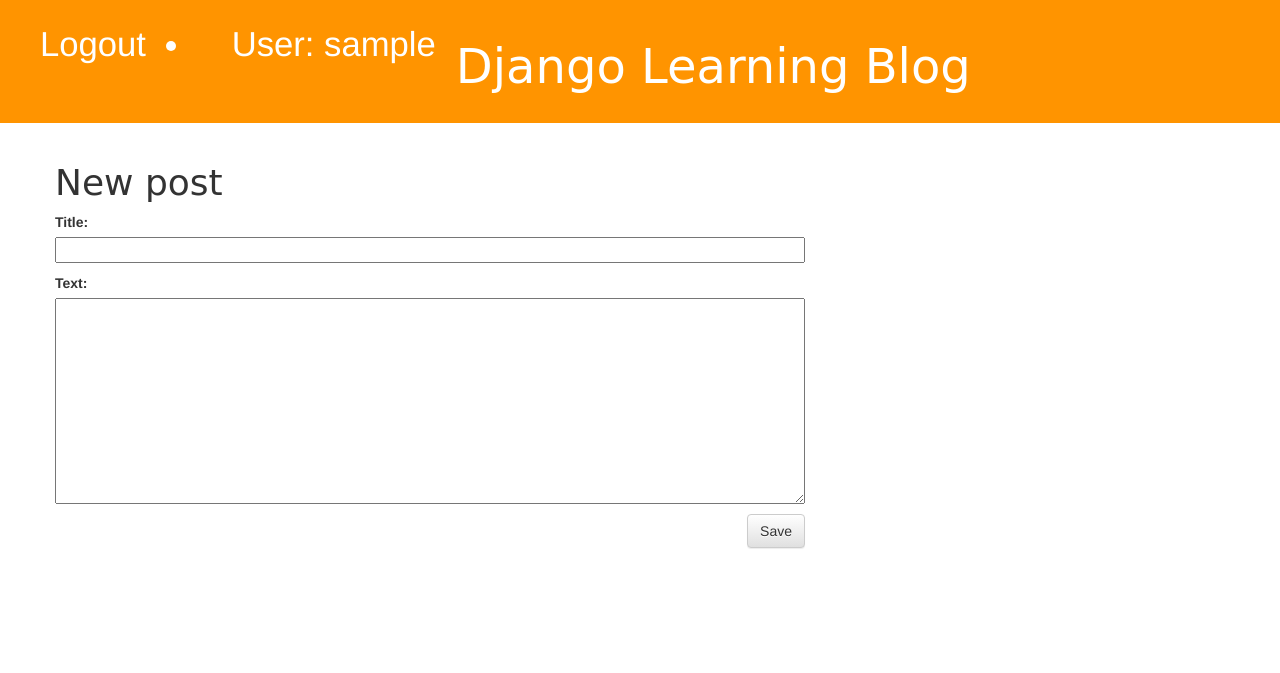
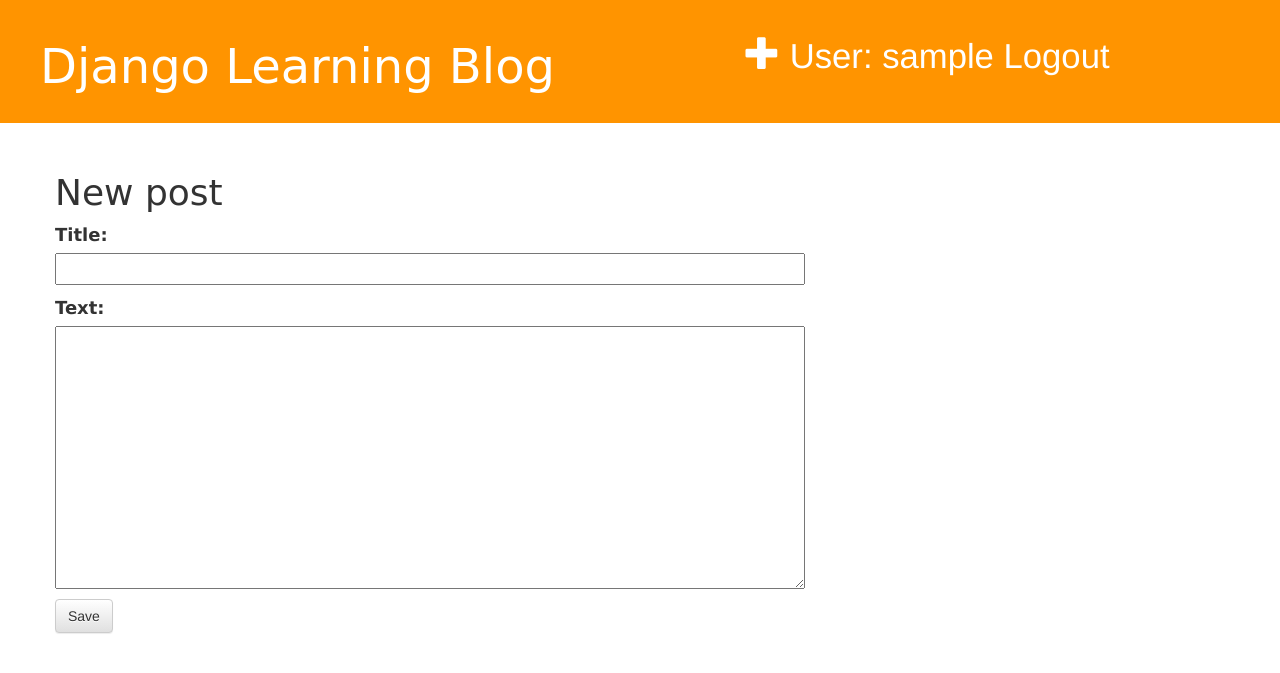
Before and after one commit to cromi24/my-first-blog, a Django app: page /post/new/ in a window 1280 px wide. Shown: the top 673 px of the page. Run offline with Django 3.2, Linux system fonts and the light colour scheme; the visitor is signed in with stand-in values (Sample User, id 1); some libraries are stand-ins or nearby versions.

Commit message:
some css changes

```diff
--- a/blog/static/css/blog.css
+++ b/blog/static/css/blog.css
@@ -1,14 +1,25 @@
+
 .pageHeader{
     background-color: #ff9400;
     margin-top: 0;
-    margin-bottom: 20;
+    margin-bottom: 30;
     padding: 20px 20px 20px 40px;
+    display: flex;
 }
-.pageHeader h1, .pageHeader h1 a, .pageHeader h1 a:visited, .pageHeader h1 a:active {
+.pageHeader h1, .pageHeader h1 a, .pageHeader h1 a:visited, .pageHeader h1 a:active{
     color: #ffffff;
     font-size: 36pt;
     text-decoration: none;
 }
+
+.top-menu, .top-menu a, .top-menu li, .top-menu:hover, .top-menu:visited {
+    color: #ffffff;
+    list-style: none;
+    font-size: 26pt;
+    margin: auto;
+    display: inline-block;
+}
+
 .content {
     margin-left: 40px;
 }
@@ -22,18 +33,12 @@
 }
 
 .save {
-    float: right;
+    display: flex;
+    justify-content: center;
 }
 
 .post-form textarea, .post-form input {
     width: 100%;
-}
-
-.top-menu, .top-menu:hover, .top-menu:visited {
-    color: #ffffff;
-    float: left;
-    font-size: 26pt;
-    margin-right: 20px;
 }
 
 .post {
@@ -50,6 +55,10 @@
 .random-posts__title {
   font-size: 22px;
   font-weight: 600;
-
   margin-bottom: 10px;
 }
+
+.content p{
+    font-size: 18px;
+    font-family: verdana;
+}
--- a/blog/templates/blog/base.html
+++ b/blog/templates/blog/base.html
@@ -11,18 +11,19 @@
    </head>
    <body>
         <div class="pageHeader">
-            {% if user.is_authenticated %}
-                {% if user.is_staff_member %}
-                <li class="top-menu" >
-                <a class="top-menu" href="{% url 'post_new' %}">
-                    <span class="glyphicon glyphicon-plus"></span></a></li>
+            <h1><a href="/" >Django Learning Blog</a></h1>
+            <ul class="top-menu">
+                {% if user.is_staff %}
+                    <li><a href="{% url 'post_new' %}" >
+                        <span class="glyphicon glyphicon-plus"></span></a> </li>
                 {% endif %}
-                <li class="top-menu"><a href="{% url 'logout'%}?next={{request.path}}" class="top-menu">Logout</a></li>
-            <p class="top-menu">User: {{ user.get_username }}</p>
-            {% else %}
-                <a class="top-menu" href="{% url 'login'%}?next={{request.path}}">Login</a>
-            {% endif %}
-            <h1><a href="/">Django Learning Blog</a></h1>
+                {% if user.is_authenticated %}
+                    <li><p >User: {{ user.get_username }}</p></li>
+                    <li><a href="{% url 'logout'%}?next={{request.path}}" >Logout</a></li>
+                {% else %}
+                    <li><a  href="{% url 'login'%}?next={{request.path}}"  >Login</a></li>
+                {% endif %}
+            </ul>
         </div>
         <div class="content container">
             <div class="row">
--- a/blog/templates/blog/post_detail.html
+++ b/blog/templates/blog/post_detail.html
@@ -7,7 +7,7 @@
                 {{ post.published_date }}
             </div>
         {% endif %}
-        {% if user.is_staff_member %}
+        {% if user.is_staff %}
             <a class="btn btn-default" href="{% url 'post_edit' pk=post.pk %}">
                 <span class="glyphicon glyphicon-pencil"></span></a>
         {% endif %}
--- a/mysite/settings.py
+++ b/mysite/settings.py
@@ -127,3 +127,6 @@
     'DEFAULT_PAGINATION_CLASS': 'rest_framework.pagination.PageNumberPagination',
     'PAGE_SIZE': 10
 }
+
+########DELETE IN PRODUCTION
+EMAIL_BACKEND = 'django.core.mail.backends.console.EmailBackend'
```
